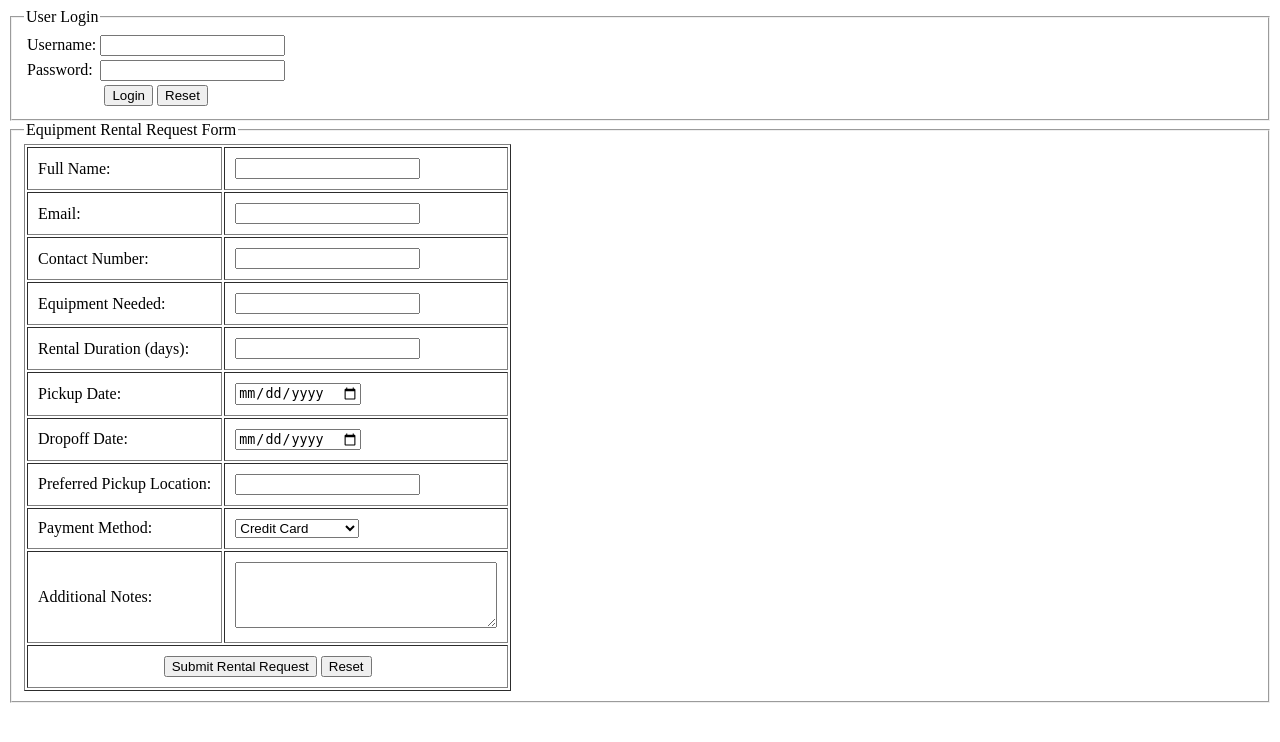
After one commit to Hasan-MdMehedi/FinalWebtechProject, a PHP site: page /userside.php in a window 1280 px wide. The commit adds this page. Shown: the top 742 px of the page. Run offline with PHP 8.4, Linux system fonts and the light colour scheme.

Commit message:
usersideupload

```diff
--- a/form.php
+++ b/form.php
@@ -1,8 +1,6 @@
 <!DOCTYPE html>
-<html lang="en">
+<html>
 <head>
-    <meta charset="UTF-8">
-    <meta name="viewport" content="width=device-width, initial-scale=1.0">
     <title>Equipment Rental Form</title>
 </head>
 <body>
--- /dev/null
+++ b/userside.php
@@ -0,0 +1,92 @@
+<!DOCTYPE html>
+<html lang="en">
+<head>
+    <meta charset="UTF-8">
+    <meta name="viewport" content="width=device-width, initial-scale=1.0">
+    <title>User Equipment Rental Form</title>
+</head>
+<body>
+    <fieldset>
+        <legend>User Login</legend>
+        <form action="user_login.php" method="post">
+            <table>
+                <tr>
+                    <td><label for="username">Username:</label></td>
+                    <td><input type="text" id="username" name="username" required></td>
+                </tr>
+                <tr>
+                    <td><label for="password">Password:</label></td>
+                    <td><input type="password" id="password" name="password" required></td>
+                </tr>
+                <tr>
+                    <td colspan="2" align="center">
+                        <button type="submit">Login</button>
+                        <button type="reset">Reset</button>
+                    </td>
+                </tr>
+            </table>
+        </form>
+    </fieldset>
+
+    <fieldset>
+        <legend>Equipment Rental Request Form</legend>
+        <form action="rental_request.php" method="post">
+            <table border="1" cellpadding="10">
+                <tr>
+                    <td><label for="full_name">Full Name:</label></td>
+                    <td><input type="text" id="full_name" name="full_name" required></td>
+                </tr>
+                <tr>
+                    <td><label for="email">Email:</label></td>
+                    <td><input type="email" id="email" name="email" required></td>
+                </tr>
+                <tr>
+                    <td><label for="contact">Contact Number:</label></td>
+                    <td><input type="tel" id="contact" name="contact" required></td>
+                </tr>
+                <tr>
+                    <td><label for="equipment_needed">Equipment Needed:</label></td>
+                    <td><input type="text" id="equipment_needed" name="equipment_needed" required></td>
+                </tr>
+                <tr>
+                    <td><label for="rental_duration">Rental Duration (days):</label></td>
+                    <td><input type="number" id="rental_duration" name="rental_duration" required></td>
+                </tr>
+                <tr>
+                    <td><label for="pickup_date">Pickup Date:</label></td>
+                    <td><input type="date" id="pickup_date" name="pickup_date" required></td>
+                </tr>
+                <tr>
+                    <td><label for="dropoff_date">Dropoff Date:</label></td>
+                    <td><input type="date" id="dropoff_date" name="dropoff_date" required></td>
+                </tr>
+                <tr>
+                    <td><label for="location">Preferred Pickup Location:</label></td>
+                    <td><input type="text" id="location" name="location" required></td>
+                </tr>
+                <tr>
+                    <td><label for="payment_method">Payment Method:</label></td>
+                    <td>
+                        <select id="payment_method" name="payment_method" required>
+                            <option value="credit_card">Credit Card</option>
+                            <option value="paypal">PayPal</option>
+                            <option value="bank_transfer">Bank Transfer</option>
+                            <option value="cash_on_delivery">Cash on Delivery</option>
+                        </select>
+                    </td>
+                </tr>
+                <tr>
+                    <td><label for="additional_notes">Additional Notes:</label></td>
+                    <td><textarea id="additional_notes" name="additional_notes" rows="4" cols="30"></textarea></td>
+                </tr>
+                <tr>
+                    <td colspan="2" align="center">
+                        <button type="submit">Submit Rental Request</button>
+                        <button type="reset">Reset</button>
+                    </td>
+                </tr>
+            </table>
+        </form>
+    </fieldset>
+</body>
+</html>
```
